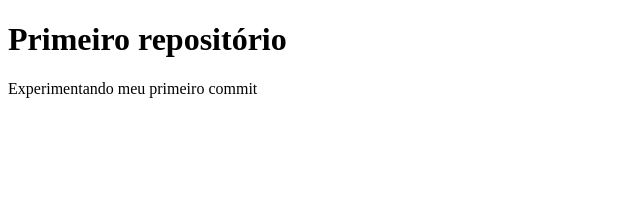
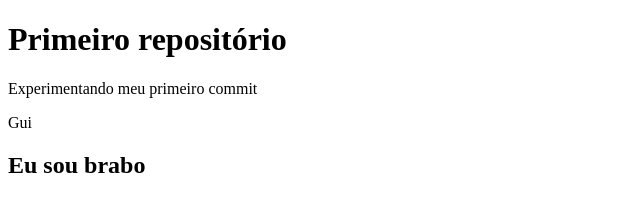
Before and after one commit to guiclopes1-lab/Primeirorepositorioserasa, a plain HTML site: page index.html in a window 1280 px wide. Shown: the whole page, without its empty margins (0-640 px from the left). Drawn offline with Linux system fonts and the light colour scheme.

Commit message:
Mensagem secreta e CSS novo

```diff
--- /dev/null
+++ b/estilo.css
@@ -0,0 +1,4 @@
+body{
+    color: aqua;
+    background-color: blueviolet;
+}
--- a/index.html
+++ b/index.html
@@ -1,14 +1,16 @@
 <!DOCTYPE html>
-<html lang="en">
+<html lang="pt">
 <head>
     <meta charset="UTF-8">
     <meta name="viewport" content="width=device-width, initial-scale=1.0">
-    <title>Document</title>
 </head>
 <body>
 
     <h1>Primeiro repositório</h1>
     <p>Experimentando meu primeiro commit</p>
+    <p>Gui</p>
+
+    <h2>Eu sou brabo</h2>
 
 
 </body>
```
